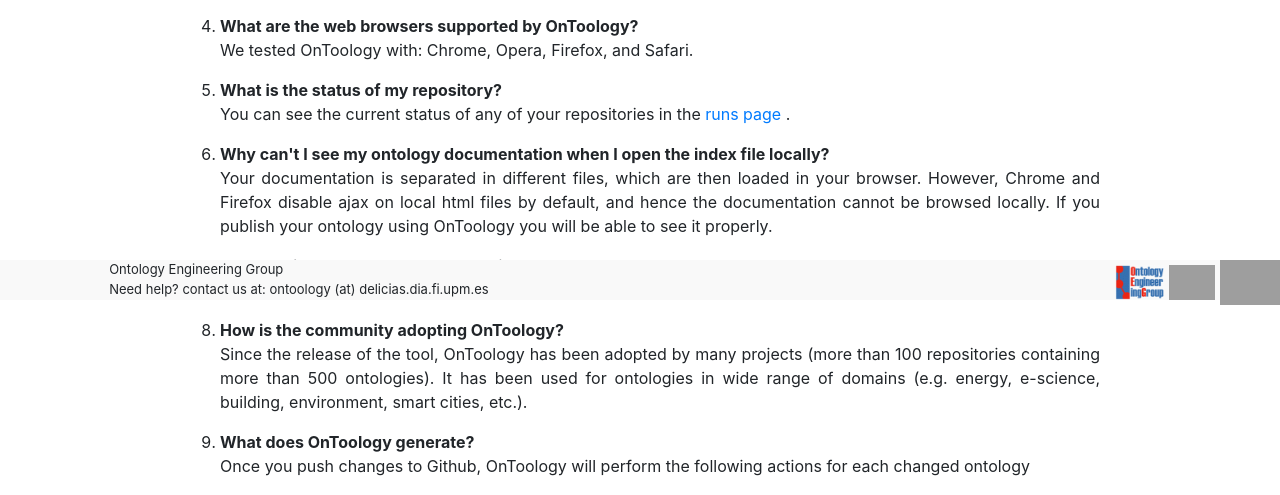
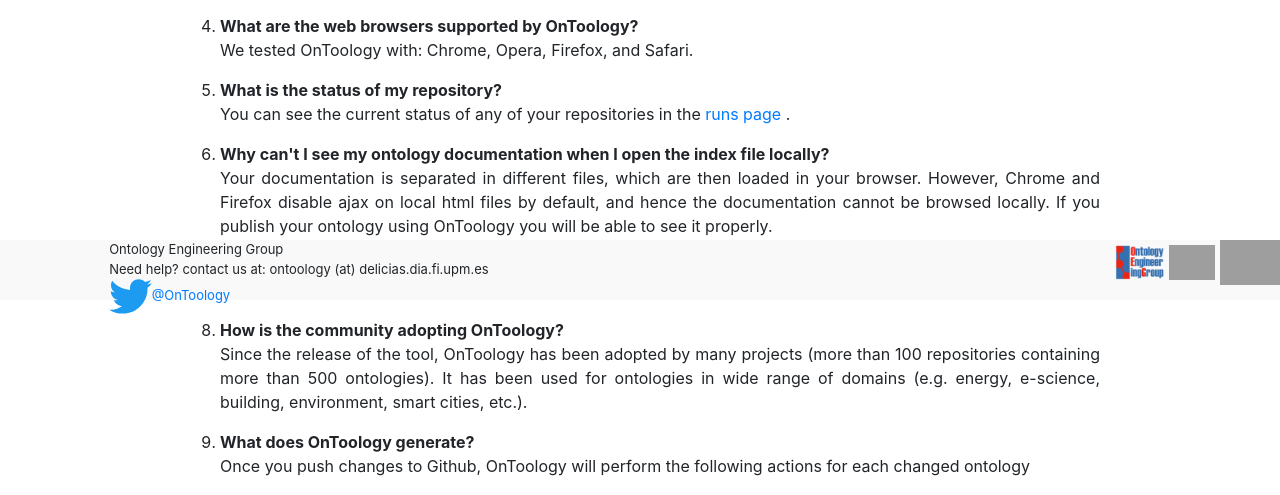
Before and after one commit to OnToology/OnToology, a Django app: page /faqs in a window 1280 px wide. Shown: the part 500-995 px from the top of the page. Run offline with Django 3.2, Linux system fonts and the light colour scheme; grey boxes are pictures that could not be loaded.

Commit message:
add twitter logo

```diff
--- a/templates/base2.html
+++ b/templates/base2.html
@@ -169,7 +169,7 @@
 });
 </script>
 
-<div id="footer" class="fixed-bottom bg-footer" style="background-color: #F9F9F9; bottom: 0; height:40px">
+<div id="footer" class="fixed-bottom bg-footer" style="background-color: #F9F9F9; bottom: 0; height:60px">
 <!--    <hr>-->
 <!--    <div class="container">-->
         <div class="row">
@@ -178,6 +178,9 @@
                     <!--Latest revision November, 2017<br>-->
                     Ontology Engineering Group<br>
                     Need help? contact us at: ontoology (at) delicias.dia.fi.upm.es
+					<br> <a href="twitter.com/ontoology"><img height="35px"
+                        src="https://raw.githubusercontent.com/OnToology/OnToology/dev/media/icons/twitter.svg"
+                        alt="Twitter logo " class="img-rounded" class="img-responsive"/>@OnToology</a>
 <!--                    Powered by <a class="color1 underline" href="https://github.com/dgarijo/Widoco">Widoco</a>, <a-->
 <!--                        class="color1 underline" href="https://github.com/idafensp/ar2dtool">AR2DTool</a> and <a-->
 <!--                        class="color1 underline" href="http://oops.linkeddata.es/">OOPS!</a>-->
```
Also changed, not shown: media/icons/twitter.svg (added).
